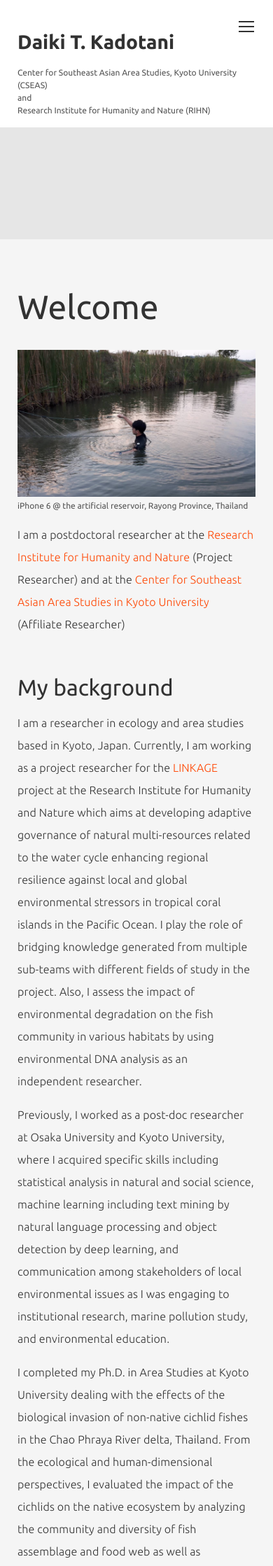
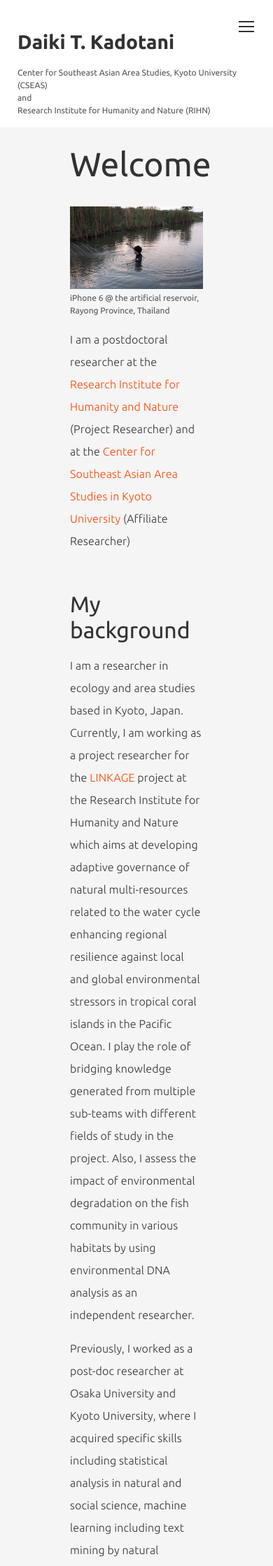
Before and after one commit to tjdk1992/tjdk1992.github.io, a Jekyll site: the page built from index.md, in a window 390 px wide. Shown: the top 2238 px of the page at 70% size. Built offline with Jekyll 4.4.1, drawn with Linux system fonts in a browser that asks for light colours; nearby versions of some CDN libraries.

Commit message:
update site

```diff
--- a/assets/css/pages/home.css
+++ b/assets/css/pages/home.css
@@ -84,15 +84,19 @@
 }
 
 @media screen and (max-width: 900px) {
-  #main {
-    padding-top: 160px;
+  #main-in {
+    padding-top: 0 !important;
+    margin-top: 0 !important;
   }
 
-  #main section {
-    padding: 12px 25px 12px 25px;
+  #main .welcome,
+  #main section:first-child {
+    padding-top: 25px !important;
+    margin-top: 0 !important;
+    min-height: auto !important;
   }
 
-  #main-in {
-    padding-left: 0;
+  #main section:first-child > :first-child {
+    margin-top: 0 !important;
   }
 }
```
